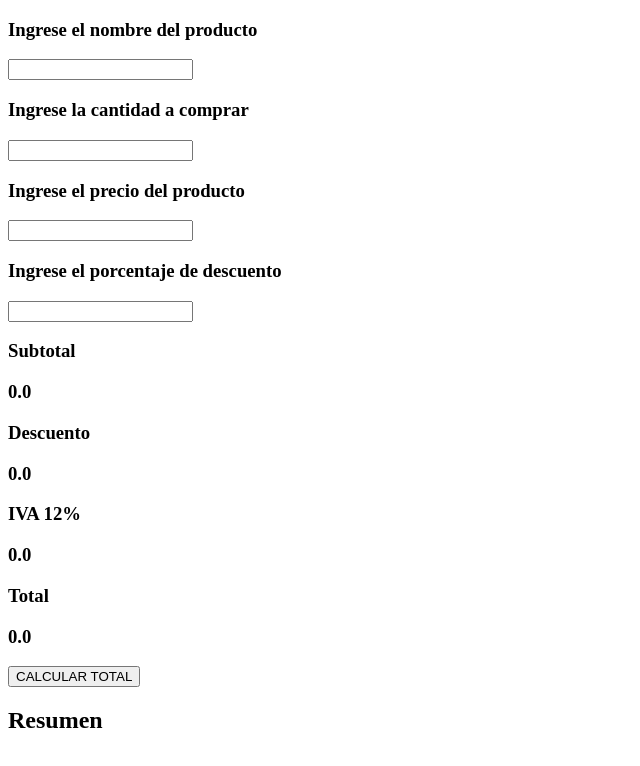
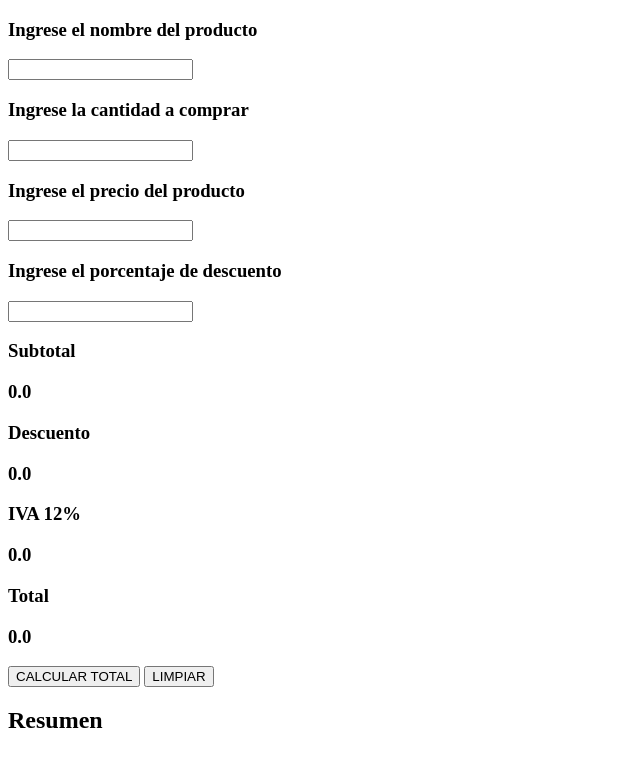
Before and after one commit to JoseAndresVR/Mod1, a plain HTML site: page 2-puntoDeVenta_v4/puntoDeVenta_v4/puntoDeVenta.html in a window 1280 px wide. Shown: the whole page, without its empty margins (0-640 px from the left). Drawn offline with Linux system fonts and the light colour scheme.

Commit message:
Se implementó la funcion limpiar con exito

```diff
--- a/2-puntoDeVenta_v4/puntoDeVenta_v4/puntoDeVenta.html
+++ b/2-puntoDeVenta_v4/puntoDeVenta_v4/puntoDeVenta.html
@@ -25,6 +25,8 @@
 
         <input type="button" value="CALCULAR TOTAL"
         onclick="calcularValorTotal()"/>
+        <input type="button" value="LIMPIAR"
+        onclick="limpiar()"/>
 
         <h2>Resumen</h2>
         <h3 id="lblResumen"></h3>
--- a/2-puntoDeVenta_v4/puntoDeVenta_v4/puntoDeVenta.js
+++ b/2-puntoDeVenta_v4/puntoDeVenta_v4/puntoDeVenta.js
@@ -112,5 +112,18 @@ limpiar = function () {
         Dejar todos los textos de los montos con el valor 0.0
         Si funciona, hacer un commit
      */
+    mostrarTexto("lblValorIVA","0.0");
+    mostrarTexto("lblTotal","0.0");
+    mostrarTexto("lblDescuento","0.0");
+    mostrarTexto("lblSubtotal","0.0");
+    mostrarTexto("lblResumen","");
+
+    mostrarTextoEnCaja("txtProducto","");
+    mostrarTextoEnCaja("txtCantidad","");
+    mostrarTextoEnCaja("txtPrecio","");
+    mostrarTextoEnCaja("txtPorcentajeDescuento","");
+
+
+
 }
 /* SI TODO FUNCIONA, HACER UN PUSH */
```
